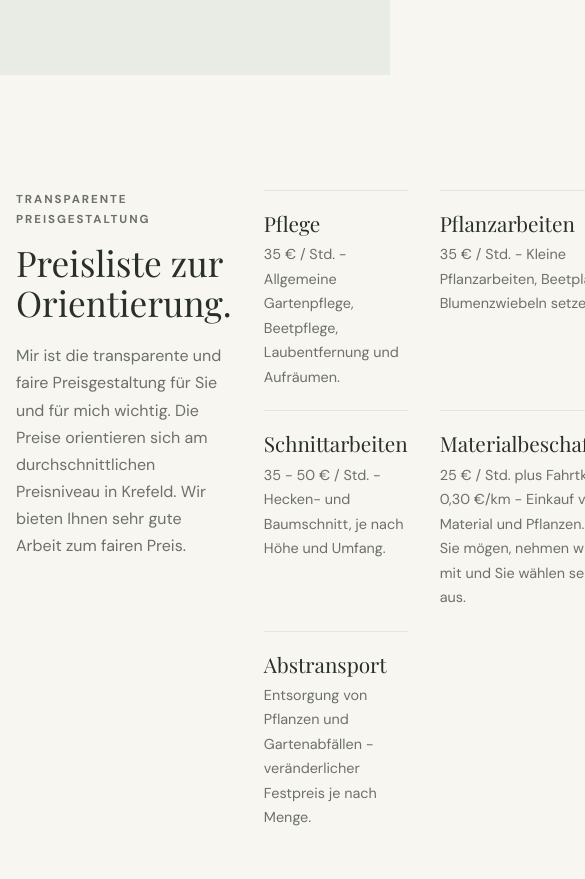
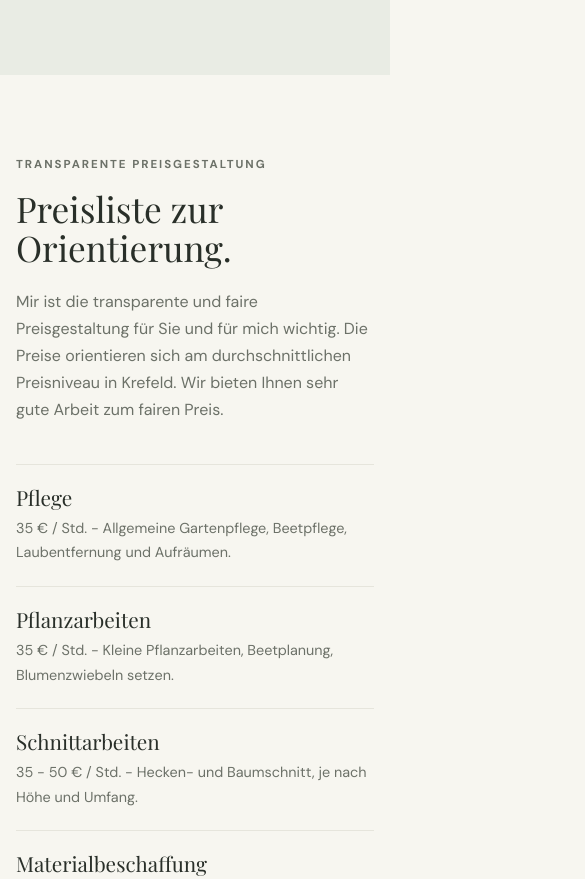
Before and after one commit to gartenhelferlein-krefeld/website, a plain HTML site: page index.html in a window 390 px wide. Shown: the part 6521-7400 px from the top of the page, 585 px wide, since content can reach past the window. Drawn offline with nearby package versions, Linux system fonts and the light colour scheme.

Commit message:
fixed prices css

```diff
--- a/index.html
+++ b/index.html
@@ -316,8 +316,7 @@
     }
 
     .values-copy, .prices-copy { max-width: 470px; }
-    .values-copy p { color: var(--muted); }
-    .prices-copy p { color: var(--muted); }
+    .values-copy p, .prices-copy p { color: var(--muted); }
 
     .value-list, .price-list {
       display: grid;
@@ -563,7 +562,7 @@
         background: linear-gradient(90deg, rgba(23,37,26,.68), rgba(23,37,26,.2));
       }
 
-      .about, .values, .area { grid-template-columns: 1fr; }
+      .about, .values, .area, .prices { grid-template-columns: 1fr; }
       .about { padding-block: 80px; gap: 36px; }
       .about-photo { height: 390px; }
       .services, .gallery { padding-block: 78px; }
@@ -571,7 +570,7 @@
       .section-heading .intro { margin-top: 16px; }
       .service-grid { grid-template-columns: repeat(2, 1fr); gap: 30px 18px; }
       .service-card img { height: 220px; }
-      .values { padding-block: 80px; gap: 24px; }
+      .values, .prices { padding-block: 80px; gap: 24px; }
       .gallery-grid { grid-template-rows: 190px 190px; }
       .area { padding-block: 80px; gap: 35px; }
       .area-art { min-height: 290px; }
@@ -587,7 +586,7 @@
       .about-photo { height: 310px; }
       .service-grid { grid-template-columns: 1fr; }
       .service-card img { height: 250px; }
-      .value-list { grid-template-columns: 1fr; }
+      .value-list, .price-list { grid-template-columns: 1fr; }
 
       .gallery-grid {
         grid-template-columns: 1fr 1fr;
```
